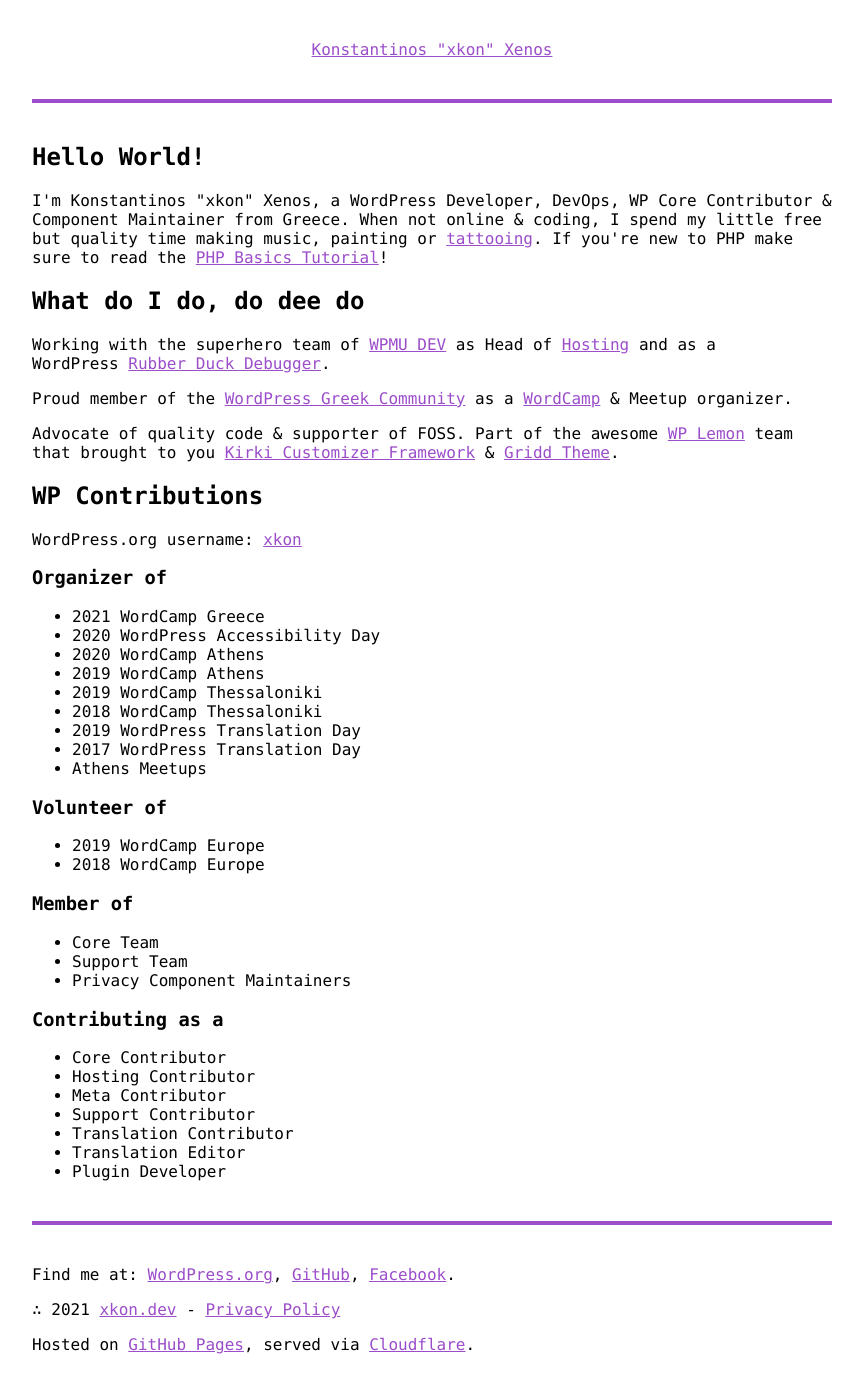
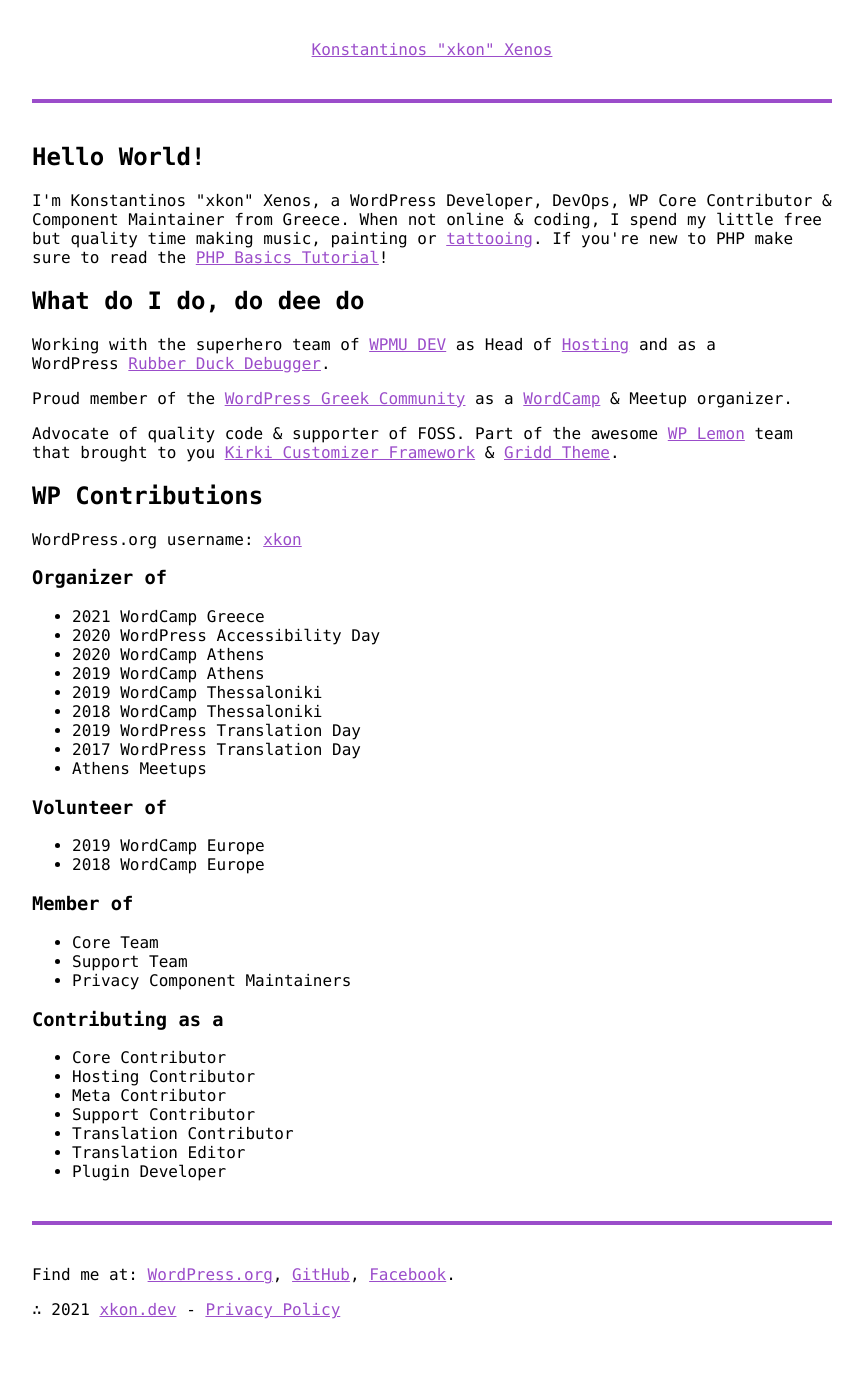
Before and after one commit to mrxkon/mrxkon.github.io, a Jekyll site: the page built from index.html, in a window 1280 px wide. Shown: the whole page, without its empty margins (208-1071 px from the left). Built offline with Jekyll 4.4.1, drawn with Linux system fonts in a browser that asks for light colours; after the commit the page ends 1359 px from its top, so only the background shows below that.

Commit message:
Update footer.html

```diff
--- a/_includes/footer.html
+++ b/_includes/footer.html
@@ -2,15 +2,8 @@
 		<div class="bar-divider container"></div>
 		<footer class="wrapper">
 			<div class="container">
-				<p>
-					Find me at: <a href="https://profiles.wordpress.org/xkon" target="_blank">WordPress.org</a>, <a href="https://github.com/mrxkon"  target="_blank">GitHub</a>, <a href="https://www.facebook.com/xkon.gr/" target="_blank">Facebook</a>.
-				</p>
-				<p>
-					&therefore; {{ site.time | date: '%Y' }} <a href="{{ site.site_url }}">xkon.dev</a> - <a href="{{ site.site_url }}/privacy-policy/">Privacy Policy</a>
-				</p>
-				<p>
-					Hosted on <a href="https://pages.github.com" target="_blank">GitHub Pages</a>, served via <a href="https://www.cloudflare.com" target="_blank">Cloudflare</a>.
-				</p>
+				<p>Find me at: <a href="https://profiles.wordpress.org/xkon" target="_blank">WordPress.org</a>, <a href="https://github.com/mrxkon"  target="_blank">GitHub</a>, <a href="https://www.facebook.com/xkon.gr/" target="_blank">Facebook</a>.</p>
+				<p>&therefore; {{ site.time | date: '%Y' }} <a href="{{ site.site_url }}">xkon.dev</a> - <a href="{{ site.site_url }}/privacy-policy/">Privacy Policy</a></p>
 			</div>
 		</footer>
 		{% if page.url contains '/tutorials/' %}
```
